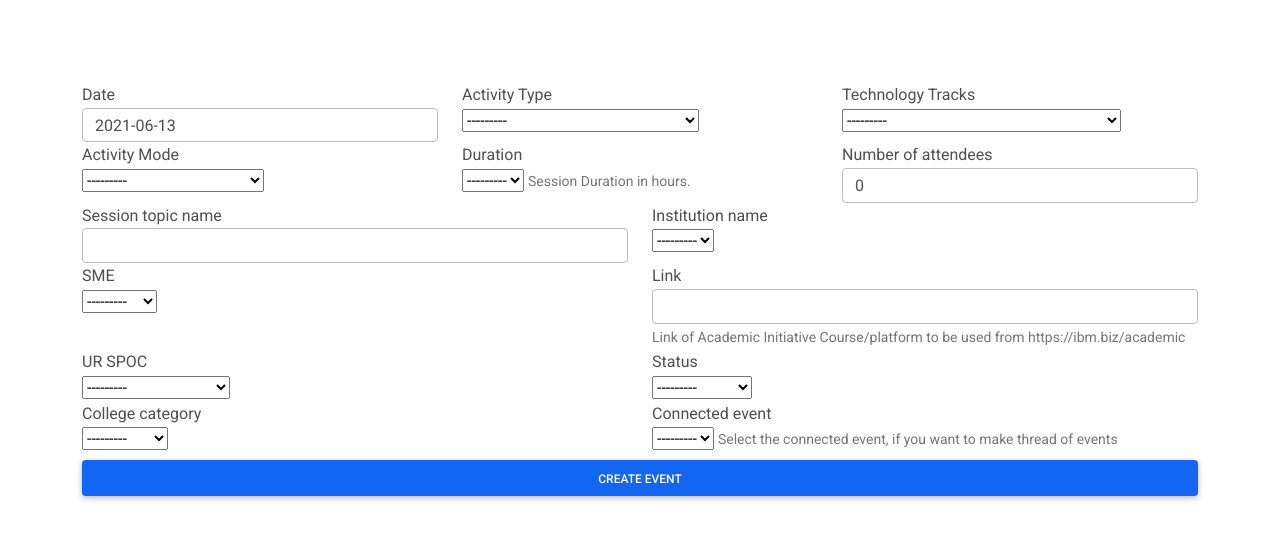
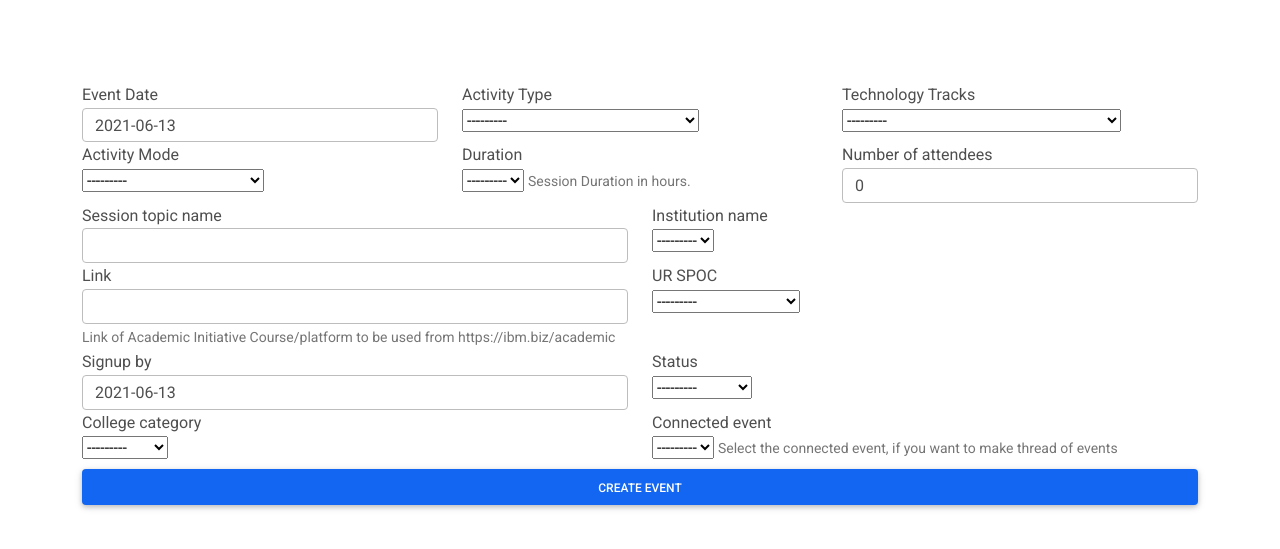
Before and after one commit to 18praneeth/event-management-ibm, a Django app: page /create-event in a window 1280 px wide. Shown: the part 236-785 px from the top of the page. Run offline with Django 3.2, Linux system fonts and the light colour scheme; the visitor is signed in with stand-in values (Sample User, id 1); data comes from the database, SQL or seed files in the repository; data that the repository does not hold is empty; some libraries are stand-ins or nearby versions.

Commit message:
Jul 17 updates

```diff
--- a/event/forms.py
+++ b/event/forms.py
@@ -1,4 +1,5 @@
 from django import forms
+from django.db.models import fields
 from .models import CollegeName, Comments, Event, Smeprofile
 from django.utils.translation import gettext as _
 from django.forms.widgets import CheckboxSelectMultiple
@@ -22,6 +23,9 @@ class EventCreateForm(forms.ModelForm):
     class Meta:
         model = Event
         exclude = ['organised_by', 'publish', 'accepted_users', 'assigned_user']
+        labels = {
+            'date': _('Event Date')
+        }
 
     def __init__(self, *args, **kwargs):
         super().__init__(*args, **kwargs)
@@ -45,12 +49,12 @@ class EventCreateForm(forms.ModelForm):
                 css_class='row'
             ),
             Row(
-                Column('sme', css_class='form-group col'),
                 Column('link', css_class='form-group col'),
+                Column('ur_spoc', css_class='form-group col'),
                 css_class='row'
             ),
              Row(
-                Column('ur_spoc', css_class='form-group col'),
+                Column('signup_by', css_class='form-group col'),
                 Column('status', css_class='form-group col'),
                 css_class='row'
             ),
@@ -83,3 +87,9 @@ class EventAssignForm(forms.ModelForm):
     def __init__(self, *args, **kwargs):
         super(EventAssignForm, self).__init__(*args, **kwargs)
         self.fields["assigned_user"].widget = CheckboxSelectMultiple()
+
+
+class EventUpdateFormUser(forms.ModelForm):
+    class Meta:
+        model = Event
+        fields = [ 'session_duration','number_of_attendees','link']
--- a/event/models.py
+++ b/event/models.py
@@ -41,10 +41,10 @@ class Event(models.Model):
     session_duration = models.CharField(max_length=500, choices=SESSION_OPTION, null=True, blank=True,verbose_name='Duration', help_text='Session Duration in hours.')
     number_of_attendees = models.IntegerField(default=0, null=True, blank=True)
     institution_name = models.ForeignKey(CollegeName, blank=True, null=True, on_delete=models.SET_NULL)
-    sme = models.ForeignKey(Smeprofile, null=True, blank=True, on_delete=models.SET_NULL, verbose_name='SME')
     ur_spoc = models.CharField(max_length=500, choices=URSPOC_OPTION, null=True, blank=True,verbose_name='UR SPOC')
     link = models.URLField(null=True, blank=True, help_text='Link of Academic Initiative Course/platform to be used from  https://ibm.biz/academic')
     status = models.CharField(max_length=500, choices=STATUS_OPTION, null=True, blank=True)
+    signup_by = models.DateField(blank=True, null=True, default=datetime.date.today, verbose_name="Signup by")
     college_category = models.CharField(max_length=500, choices=COLLEGE_OPTION, null=True, blank=True)
     publish = models.BooleanField(default=False, help_text='Tick the option if you want to publish the event')
     accepted_users = models.ManyToManyField(User, help_text='Accepted Users', related_name='accepted_user', blank=True)
--- a/event/urls.py
+++ b/event/urls.py
@@ -8,6 +8,7 @@ urlpatterns = [
     path('detail/<int:event_id>', event_detail, name='event-detail'),
     path('detail/event-delete/<int:event_id>', event_delete, name='event-delete'),
     path('detail/event-update/<int:event_id>', event_update, name='event-update'),
+    path('detail/event-update-user/<int:event_id>', event_update_user, name='event-update-user'),
     path('college/',create_college,name='college-create'),
     path('create-event', create_event, name='create-event'),
     path('college-details',college_details,name='college-details'),
--- a/event/views.py
+++ b/event/views.py
@@ -1,6 +1,6 @@
 from django.shortcuts import redirect, render, get_object_or_404
 from .models import Event, CollegeName, Smeprofile
-from .forms import CollegeForm, CommentForm, EventUpdateForm, EventCreateForm, EventAssignForm, SMEForm
+from .forms import CollegeForm, CommentForm, EventUpdateForm, EventCreateForm, EventAssignForm, EventUpdateFormUser, SMEForm
 from django.contrib.auth.decorators import login_required
 from dateutil import parser
 from django.contrib import messages
@@ -134,6 +134,25 @@ def event_update(request, event_id):
 
     if request.POST:
         e_form = EventUpdateForm(request.POST, instance=event)
+        if e_form.is_valid():
+            e_form.save()
+            messages.success(request,'The event is updated')
+            return redirect('event-detail', event_id=event_id)
+
+    context = {
+        'form': e_form,
+        'button_text': 'Update Event'
+    }
+    return render(request, 'event-edit.html', context)
+
+
+@login_required
+def event_update_user(request, event_id):
+    event = get_object_or_404(Event, id=event_id)
+    e_form = EventUpdateFormUser(instance=event)
+
+    if request.POST:
+        e_form = EventUpdateFormUser(request.POST, instance=event)
         if e_form.is_valid():
             e_form.save()
             messages.success(request,'The event is updated')
--- a/templates/base.html
+++ b/templates/base.html
@@ -66,17 +66,6 @@
     <script src="https://stackpath.bootstrapcdn.com/bootstrap/4.3.1/js/bootstrap.min.js" integrity="sha384-JjSmVgyd0p3pXB1rRibZUAYoIIy6OrQ6VrjIEaFf/nJGzIxFDsf4x0xIM+B07jRM" crossorigin="anonymous"></script>
 
     <script src="{% static 'js/toast.min.js' %}"></script>
-    <!--<script>
-      {% if messages %}
-      {% for message in messages %}
-        $.toast({
-          content: '{{ message }}',
-          type: '{{message.tags}}',
-          delay: 10000
-        });
-      {% endfor %}
-      {% endif %}
-    </script>-->
     <script>
       $(function () {
         $("#id_date").datepicker({
@@ -102,6 +91,14 @@
               yearRange: "-10:+10",
           }).attr("autocomplete", "off");
       })
+      $(function () {
+          $("#id_signup_by").datepicker({
+              dateFormat: 'yy-mm-dd',
+              changeMonth: true,
+              changeYear: true,
+              yearRange: "-10:+10",
+          }).attr("autocomplete", "off");
+      })
     </script>
   </body>
 </html>
--- a/templates/navbar.html
+++ b/templates/navbar.html
@@ -35,6 +35,7 @@
               <a class="dropdown-item" href="{% url 'college-details' %}">College List</a>
             </li>
           </ul>
+
 
            <a class="list-group-item list-group-item-action py-2 ripple" href="#" id="navbarDropdown2" role="button" data-mdb-toggle="dropdown"
             aria-expanded="true">
--- a/templates/table.html
+++ b/templates/table.html
@@ -2,7 +2,7 @@
 
 {% block content %}
 
-
+{% if not request.user.is_superuser %}
 <div class="card mt-1">
     <div class="card-body table-responsive ">
     <h4 class="card-title">Assigned Events</h4>
@@ -37,6 +37,7 @@
             </table>
     </div>
 </div>
+{% endif %}
 
 
 <div class="card mt-1">
```
Also changed, not shown: templates/event-detail.html (+10 -6 lines).
